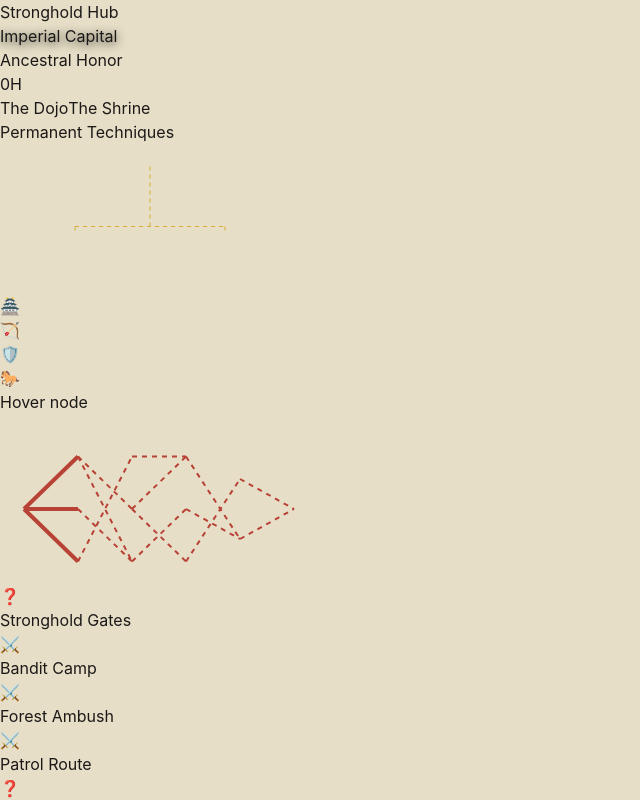
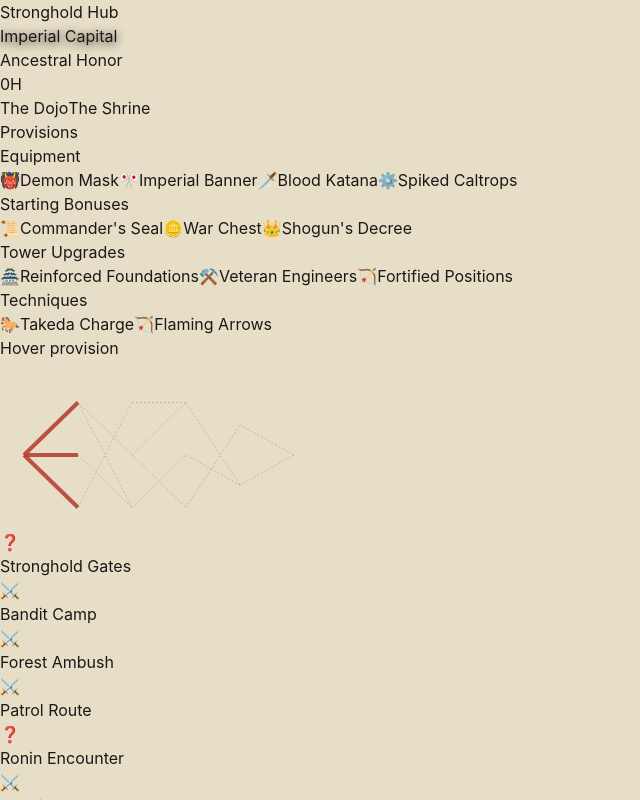
Before and after one commit to SuhasDhanrale/Onigiri, a React (Vite) app: page / in a window 1280 px wide. Shown: the whole page, without its empty margins (0-640 px from the left). Built offline with nearby package versions, Linux system fonts and the light colour scheme.

Commit message:
Step 8: Tooltip Upgrade + Visual Polish

```diff
--- a/src/ui/screens/HubTestScreen.jsx
+++ b/src/ui/screens/HubTestScreen.jsx
@@ -4,6 +4,7 @@ import { getEvent, applyEventChoice } from '../../systems/EventSystem.js';
 import { generateShopInventory, purchaseItem } from '../../systems/ShopSystem.js';
 import { getRestOptions, getRestBlessingChoices, applyRestChoice } from '../../systems/RestSystem.js';
 import { PROVISIONS, PERMANENT_TECHS, HEIRLOOMS } from '../../config/provisions.js';
+import { COMBAT_VARIANTS, ELITE_VARIANTS } from '../../config/nodes.js';
 import { EventModal } from './EventModal.jsx';
 import { ShopModal }  from './ShopModal.jsx';
 import { RestModal }  from './RestModal.jsx';
@@ -181,6 +182,29 @@ export function HubTestScreen({
         node.next.forEach(targetId => {
           const target = mapNodes.find(n => n.id === targetId);
           if (target) {
+            let stroke = '#8b8574';
+            let strokeWidth = '1';
+            let strokeDasharray = '2 2';
+            let opacity = '0.4';
+
+            if (node.status === 'completed') {
+              stroke = '#d4af37';      // gold
+              strokeWidth = '4';
+              strokeDasharray = 'none';
+              opacity = '0.9';
+            } else if (node.status === 'available') {
+              stroke = '#b84235';      // vermilion (active from-node)
+              strokeWidth = '4';
+              strokeDasharray = 'none';
+              opacity = '0.9';
+            } else if (target.status === 'available') {
+              stroke = '#8b8574';      // muted, dashed
+              strokeWidth = '2';
+              strokeDasharray = '5 5';
+              opacity = '0.6';
+            }
+            // locked: stays as default
+
             lines.push(
               <line
                 key={`${node.id}-${target.id}`}
@@ -188,10 +212,10 @@ export function HubTestScreen({
                 y1={`${node.y}%`}
                 x2={`${target.x}%`}
                 y2={`${target.y}%`}
-                stroke="#b84235"
-                strokeWidth={node.status === 'completed' || node.status === 'available' ? '4' : '2'}
-                strokeDasharray={node.status === 'completed' || node.status === 'available' ? 'none' : '5 5'}
-                className={node.status === 'completed' || node.status === 'available' ? 'opacity-90' : 'opacity-40'}
+                stroke={stroke}
+                strokeWidth={strokeWidth}
+                strokeDasharray={strokeDasharray}
+                opacity={opacity}
               />
             );
           }
@@ -271,66 +295,151 @@ export function HubTestScreen({
           <div className="flex-1 overflow-y-auto custom-scrollbar p-6 relative flex flex-col">
 
             {activeSidebarTab === 'DOJO' && (
-              <div className="flex-1 flex flex-col animate-[fade-in_0.3s_ease-out]">
-                <div className="mb-6 text-center shrink-0">
-                  <p className="text-[9px] font-bold text-[#b84235] tracking-[0.3em] mt-2 uppercase">Permanent Techniques</p>
+              <div className="flex-1 flex flex-col animate-[fade-in_0.3s_ease-out] overflow-hidden">
+                <div className="mb-4 text-center shrink-0">
+                  <p className="text-[9px] font-bold text-[#d4af37] tracking-[0.3em] mt-2 uppercase">Provisions</p>
                   <div className="w-12 h-[1px] bg-gradient-to-r from-transparent via-[#d4af37]/50 to-transparent mx-auto mt-4" />
                 </div>
 
-                <div className="flex-1 relative flex flex-col items-center justify-start pt-4 mt-2">
-                  <div className="absolute inset-0 bg-[#0a0908]/50 border border-[#d4af37]/5 rounded-sm" style={{ backgroundImage: 'linear-gradient(rgba(212,175,55,0.03) 1px, transparent 1px), linear-gradient(90deg, rgba(212,175,55,0.03) 1px, transparent 1px)', backgroundSize: '20px 20px' }} />
-
-                  <svg className="absolute inset-0 w-full h-full pointer-events-none opacity-40">
-                    <line x1="50%" y1="15%" x2="50%" y2="55%" stroke="#d4af37" strokeWidth="1" strokeDasharray="4 4" />
-                    <line x1="25%" y1="55%" x2="75%" y2="55%" stroke="#d4af37" strokeWidth="1" strokeDasharray="4 4" />
-                    <line x1="25%" y1="55%" x2="25%" y2="60%" stroke="#d4af37" strokeWidth="1" strokeDasharray="4 4" />
-                    <line x1="75%" y1="55%" x2="75%" y2="60%" stroke="#d4af37" strokeWidth="1" strokeDasharray="4 4" />
-                  </svg>
-
-                  <div className="relative z-10 w-16 h-16 rounded-full bg-gradient-to-b from-[#b84235] to-[#4a1005] border-2 border-[#d4af37] flex items-center justify-center mb-[20%] shadow-[0_0_20px_rgba(184,66,53,0.5)]">
-                    <span className="text-2xl drop-shadow-lg">🏯</span>
-                  </div>
-
-                  <div className="flex w-full justify-between px-8 relative z-10 border border-transparent">
-                    <div
-                      className="w-14 h-14 rounded-full bg-[#141211] border border-[#d4af37]/40 flex items-center justify-center cursor-pointer hover:border-[#d4af37] hover:bg-[#d4af37]/10 hover:shadow-[0_0_15px_rgba(212,175,55,0.3)] transition-all"
-                      onMouseEnter={() => setHoveredTech('FLAMING_ARROWS')}
+                <div className="flex-1 overflow-y-auto custom-scrollbar pr-1">
+                  {/* Items Section */}
+                  <div className="mb-5">
+                    <p className="text-[8px] font-bold text-[#b84235] tracking-[0.2em] uppercase mb-2 px-1">Equipment</p>
+                    <div className="grid grid-cols-3 gap-2">
+                      {Object.entries(PROVISIONS)
+                        .filter(([, p]) => p.type === 'item')
+                        .map(([key, prov]) => {
+                          const isUnlocked = meta?.unlockedProvisions?.includes(key) ?? false;
+                          const isEquipped = meta?.equippedItem === key;
+                          return (
+                            <button
+                              key={key}
+                              className={`aspect-square flex flex-col items-center justify-center relative p-2 transition-all duration-200
+                                ${isEquipped
+                                  ? 'border border-[#d4af37] bg-[#d4af37]/10 shadow-[0_0_10px_rgba(212,175,55,0.2)]'
+                                  : isUnlocked
+                                    ? 'border border-[#8b8574]/30 bg-[#1a1816]/50 hover:border-[#d4af37]/50 cursor-pointer'
+                                    : 'border border-[#8b8574]/10 bg-[#0a0908]/30 opacity-50'
+                                }`}
+                              onMouseEnter={() => setHoveredTech(key)}
                               onMouseLeave={() => setHoveredTech(null)}
                             >
-                      <span className="text-xl grayscale">🏹</span>
-                    </div>
-                    <div
-                      className="w-14 h-14 rounded-full bg-gradient-to-b from-[#2b3d60] to-[#0f1b33] border border-[#d4af37] flex items-center justify-center cursor-pointer hover:shadow-[0_0_20px_rgba(43,61,96,0.8)] hover:scale-105 transition-all"
-                      onMouseEnter={() => setHoveredTech('SPIKED_CALTROPS')}
-                      onMouseLeave={() => setHoveredTech(null)}
-                    >
-                      <span className="text-xl">🛡️</span>
-                    </div>
-                    <div
-                      className="w-14 h-14 rounded-full bg-[#141211] border border-[#d4af37]/40 flex items-center justify-center cursor-pointer hover:border-[#d4af37] hover:bg-[#d4af37]/10 hover:shadow-[0_0_15px_rgba(212,175,55,0.3)] transition-all"
-                      onMouseEnter={() => setHoveredTech('TAKEDA_CHARGE')}
-                      onMouseLeave={() => setHoveredTech(null)}
-                    >
-                      <span className="text-xl grayscale">🐎</span>
+                              {isEquipped && <div className="absolute inset-0 bg-[#d4af37]/5 blur-md pointer-events-none" />}
+                              <span className={`text-xl mb-1 ${isUnlocked ? '' : 'grayscale opacity-40'}`}>{prov.icon}</span>
+                              <span className="text-[7px] font-bold uppercase text-center tracking-[0.05em] text-[#dfd4ba]/70 leading-tight">{prov.name}</span>
+                            </button>
+                          );
+                        })}
                     </div>
                   </div>
 
-                  <div className="absolute bottom-0 left-0 w-full p-5 bg-gradient-to-t from-[#0a0908] to-transparent border-t border-[#d4af37]/10 flex flex-col justify-end min-h-[140px]">
-                    {hoveredTech ? (
+                  {/* Starting Bonuses Section */}
+                  <div className="mb-5">
+                    <p className="text-[8px] font-bold text-[#4a5d23] tracking-[0.2em] uppercase mb-2 px-1">Starting Bonuses</p>
+                    <div className="grid grid-cols-3 gap-2">
+                      {Object.entries(PROVISIONS)
+                        .filter(([, p]) => p.type === 'starting_bonus')
+                        .map(([key, prov]) => {
+                          const isUnlocked = meta?.unlockedProvisions?.includes(key) ?? false;
+                          return (
+                            <button
+                              key={key}
+                              className={`aspect-square flex flex-col items-center justify-center relative p-2 transition-all duration-200
+                                ${isUnlocked
+                                  ? 'border border-[#4a5d23]/50 bg-[#1a2816]/50 hover:border-[#4a5d23]'
+                                  : 'border border-[#8b8574]/10 bg-[#0a0908]/30 opacity-50 cursor-pointer'
+                                }`}
+                              onMouseEnter={() => setHoveredTech(key)}
+                              onMouseLeave={() => setHoveredTech(null)}
+                            >
+                              <span className={`text-xl mb-1 ${isUnlocked ? '' : 'grayscale opacity-40'}`}>{prov.icon}</span>
+                              <span className="text-[7px] font-bold uppercase text-center tracking-[0.05em] text-[#dfd4ba]/70 leading-tight">{prov.name}</span>
+                            </button>
+                          );
+                        })}
+                    </div>
+                  </div>
+
+                  {/* Tower Upgrades Section */}
+                  <div className="mb-5">
+                    <p className="text-[8px] font-bold text-[#2b3d60] tracking-[0.2em] uppercase mb-2 px-1">Tower Upgrades</p>
+                    <div className="grid grid-cols-3 gap-2">
+                      {Object.entries(PROVISIONS)
+                        .filter(([, p]) => p.type === 'tower_upgrade')
+                        .map(([key, prov]) => {
+                          const isUnlocked = meta?.unlockedProvisions?.includes(key) ?? false;
+                          return (
+                            <button
+                              key={key}
+                              className={`aspect-square flex flex-col items-center justify-center relative p-2 transition-all duration-200
+                                ${isUnlocked
+                                  ? 'border border-[#2b3d60]/50 bg-[#1a2233]/50 hover:border-[#2b3d60]'
+                                  : 'border border-[#8b8574]/10 bg-[#0a0908]/30 opacity-50 cursor-pointer'
+                                }`}
+                              onMouseEnter={() => setHoveredTech(key)}
+                              onMouseLeave={() => setHoveredTech(null)}
+                            >
+                              <span className={`text-xl mb-1 ${isUnlocked ? '' : 'grayscale opacity-40'}`}>{prov.icon}</span>
+                              <span className="text-[7px] font-bold uppercase text-center tracking-[0.05em] text-[#dfd4ba]/70 leading-tight">{prov.name}</span>
+                            </button>
+                          );
+                        })}
+                    </div>
+                  </div>
+
+                  {/* Techniques Section */}
+                  <div className="mb-4">
+                    <p className="text-[8px] font-bold text-[#8b1420] tracking-[0.2em] uppercase mb-2 px-1">Techniques</p>
+                    <div className="grid grid-cols-3 gap-2">
+                      {Object.entries(PROVISIONS)
+                        .filter(([, p]) => p.type === 'technique')
+                        .map(([key, prov]) => {
+                          const isUnlocked = meta?.unlockedProvisions?.includes(key) ?? false;
+                          return (
+                            <button
+                              key={key}
+                              className={`aspect-square flex flex-col items-center justify-center relative p-2 transition-all duration-200
+                                ${isUnlocked
+                                  ? 'border border-[#8b1420]/50 bg-[#281616]/50 hover:border-[#8b1420]'
+                                  : 'border border-[#8b8574]/10 bg-[#0a0908]/30 opacity-50 cursor-pointer'
+                                }`}
+                              onMouseEnter={() => setHoveredTech(key)}
+                              onMouseLeave={() => setHoveredTech(null)}
+                            >
+                              <span className={`text-xl mb-1 ${isUnlocked ? '' : 'grayscale opacity-40'}`}>{prov.icon}</span>
+                              <span className="text-[7px] font-bold uppercase text-center tracking-[0.05em] text-[#dfd4ba]/70 leading-tight">{prov.name}</span>
+                            </button>
+                          );
+                        })}
+                    </div>
+                  </div>
+                </div>
+
+                {/* Detail Panel */}
+                <div className="shrink-0 border-t border-[#d4af37]/10 bg-gradient-to-t from-[#0a0908] to-transparent p-4">
+                  {hoveredTech && PROVISIONS[hoveredTech] ? (
                     <div className="animate-[fade-in_0.2s_ease-out]">
                       <div className="flex justify-between items-center mb-2">
-                          <h4 className="font-black tracking-[0.1em] uppercase text-xs text-[#d4af37]">{techs[hoveredTech]?.name}</h4>
-                          <span className="text-[#8b8574] text-[8px] uppercase font-bold px-2 py-0.5 border border-[#8b8574]/30">{techs[hoveredTech]?.unlocked ? 'UNLOCKED' : `${techs[hoveredTech]?.cost} H`}</span>
+                        <h4 className="font-black tracking-[0.1em] uppercase text-xs text-[#d4af37] flex items-center gap-2">
+                          <span>{PROVISIONS[hoveredTech].icon}</span>
+                          {PROVISIONS[hoveredTech].name}
+                        </h4>
+                        <span className={`text-[8px] uppercase font-bold px-2 py-0.5 border ${
+                          meta?.unlockedProvisions?.includes(hoveredTech)
+                            ? 'border-[#d4af37]/30 text-[#d4af37]'
+                            : 'border-[#8b8574]/30 text-[#8b8574]'
+                        }`}>
+                          {meta?.unlockedProvisions?.includes(hoveredTech) ? 'UNLOCKED' : `${PROVISIONS[hoveredTech].cost} H`}
+                        </span>
                       </div>
-                        <p className="text-xs font-sans leading-relaxed text-[#dfd4ba]/70">{techs[hoveredTech]?.desc}</p>
+                      <p className="text-xs font-sans leading-relaxed text-[#dfd4ba]/70">{PROVISIONS[hoveredTech].desc}</p>
                     </div>
                   ) : (
-                      <div className="flex flex-col items-center justify-center opacity-30 my-4">
+                    <div className="flex flex-col items-center justify-center opacity-30 my-2">
                       <div className="w-1 h-1 rounded-full bg-[#d4af37] mb-2 animate-ping" />
-                        <p className="text-[9px] font-bold uppercase tracking-[0.3em]">Hover node</p>
+                      <p className="text-[9px] font-bold uppercase tracking-[0.3em]">Hover provision</p>
                     </div>
                   )}
-                  </div>
                 </div>
               </div>
             )}
@@ -426,6 +535,29 @@ export function HubTestScreen({
                 const isCompleted = node.status === 'completed';
                 const isSelected  = selectedNode?.id === node.id;
 
+                const nodeTypeSizes = {
+                  combat: 'w-16 h-16',
+                  elite:  'w-20 h-20',
+                  event:  'w-16 h-16',
+                  shop:   'w-16 h-16',
+                  rest:   'w-14 h-14',
+                  boss:   'w-24 h-24',
+                };
+                const nodeTypeBorderColors = {
+                  combat: '#b84235',
+                  elite:  '#8b1420',
+                  event:  '#d4af37',
+                  shop:   '#4a5d23',
+                  rest:   '#2b3d60',
+                  boss:   '#dfd4ba',
+                };
+                const size = nodeTypeSizes[node.type] || 'w-16 h-16';
+                const borderColor = nodeTypeBorderColors[node.type] || '#8b8574';
+
+                const availableScale = isAvailable ? 'scale-110' : '';
+                const selectedScale = isSelected ? 'scale-120' : '';
+                const bossScale = isBoss ? 'scale-125' : '';
+
                 return (
                   <div
                     key={node.id}
@@ -435,17 +567,16 @@ export function HubTestScreen({
                     onMouseLeave={() => setHoveredMapNode(null)}
                     onClick={() => handleNodeClick(node)}
                   >
-                    <div className={`w-20 h-20 rounded-full border-2 flex items-center justify-center transition-all duration-300 relative
-                      ${isSelected   ? 'bg-[#1a0f0e] border-[#d4af37] shadow-[0_0_45px_rgba(212,175,55,0.9)] scale-120' :
-                        isAvailable  ? 'bg-[#1a0f0e] border-[#b84235] shadow-[0_0_35px_rgba(184,66,53,0.9)] scale-110' :
-                        isBoss       ? 'bg-[#0a0908] border-[#dfd4ba] shadow-[0_0_60px_rgba(184,66,53,0.6)] scale-125' :
+                    <div className={`${size} rounded-full border-2 flex items-center justify-center transition-all duration-300 relative
+                      ${isSelected   ? `bg-[#1a0f0e] border-[#d4af37] shadow-[0_0_45px_rgba(212,175,55,0.9)] ${selectedScale}` :
+                        isAvailable  ? `bg-[#1a0f0e] border-[${borderColor}] shadow-[0_0_20px_rgba(255,255,255,0.15)] ${availableScale}` :
+                        isBoss       ? `bg-[#0a0908] border-[#dfd4ba] shadow-[0_0_60px_rgba(184,66,53,0.6)] ${bossScale}` :
                         isCompleted  ? 'bg-[#1a0f0e]/80 border-[#d4af37]/80' :
-                        node.type === 'elite' ? 'bg-[#1a0f0e] border-[#8b8574] shadow-[0_0_20px_rgba(139,133,116,0.4)]' :
-                        'bg-[#0a0908] border-[#8b8574]/40 hover:border-[#8b8574]'
+                        `bg-[#0a0908] border-[${borderColor}]/40 hover:border-[${borderColor}]`
                       }`}
                     >
                       {(isAvailable || isSelected) && (
-                        <div className="absolute inset-[-8px] rounded-full border border-[#b84235]/50 animate-ping opacity-50 pointer-events-none" />
+                        <div className="absolute inset-[-8px] rounded-full border border-white/20 animate-ping opacity-50 pointer-events-none" />
                       )}
                       <span className="text-4xl drop-shadow-md pointer-events-none">
                         {isCompleted ? '✅' : getNodeIcon(node.type)}
@@ -453,7 +584,7 @@ export function HubTestScreen({
                     </div>
 
                     {isBoss || isAvailable || isSelected ? (
-                      <div className="absolute top-[110%] mt-2 bg-[#0a0908]/90 border border-[#b84235]/50 px-3 py-1 text-[10px] font-black uppercase tracking-widest text-[#dfd4ba] whitespace-nowrap shadow-xl pointer-events-none">
+                      <div className="absolute top-[110%] mt-2 bg-[#0a0908]/90 border border-[#d4af37]/50 px-3 py-1 text-[10px] font-black uppercase tracking-widest text-[#dfd4ba] whitespace-nowrap shadow-xl pointer-events-none">
                         {node.name}
                       </div>
                     ) : (
@@ -482,7 +613,7 @@ export function HubTestScreen({
                   <h3 className="text-3xl font-black text-white tracking-widest uppercase mb-1">{hoveredMapNode.name}</h3>
                   <span className={`self-start border px-2 py-0.5 uppercase tracking-widest font-bold text-[9px]
                     ${hoveredMapNode.status === 'completed' ? 'bg-[#d4af37]/10 border-[#d4af37]/30 text-[#d4af37]' :
-                      hoveredMapNode.status === 'available' ? 'bg-[#b84235]/10 border-[#b84235]/30 text-[#b84235]' :
+                      hoveredMapNode.status === 'available' ? 'bg-[#2b5e2b]/20 border-[#4a5d23]/50 text-[#6a9e4a]' :
                       'bg-[#8b8574]/10 border-[#8b8574]/30 text-[#8b8574]'
                     }`}
                   >
@@ -495,20 +626,65 @@ export function HubTestScreen({
                     {hoveredMapNode.threat > 0 && (
                       <div className="flex items-center gap-3 text-xs font-bold text-[#8b8574] uppercase tracking-[0.2em]">
                         <span>Threat Level</span>
-                        <span className="text-[#b84235] text-sm">{'💀'.repeat(Math.min(hoveredMapNode.threat, 6))}</span>
+                        <span className={`text-sm ${
+                          hoveredMapNode.threat <= 2 ? 'text-[#dfd4ba]/60' :
+                          hoveredMapNode.threat >= 6 ? 'text-[#d4af37]' :
+                          'text-[#b84235]'
+                        }`}>
+                          {'💀'.repeat(Math.min(hoveredMapNode.threat, 6))}
+                        </span>
                       </div>
                     )}
                     {(hoveredMapNode.type === 'combat' || hoveredMapNode.type === 'elite' || hoveredMapNode.type === 'boss') && (
                       <div className="flex items-center gap-3 text-xs font-bold text-[#8b8574] uppercase tracking-[0.2em]">
                         <span>Enemy Waves</span>
-                        <span className="text-white text-[10px]">{hoveredMapNode.waves ?? 'UNKNOWN'}</span>
+                        <span className="text-white text-[10px]">
+                          {(() => {
+                            if (hoveredMapNode.type === 'elite') {
+                              return ELITE_VARIANTS[hoveredMapNode.variant]?.waves ?? hoveredMapNode.waves ?? '?';
+                            }
+                            return COMBAT_VARIANTS[hoveredMapNode.variant]?.waves ?? hoveredMapNode.waves ?? '?';
+                          })()}
+                        </span>
                       </div>
                     )}
                   </div>
 
-                  <div className="flex flex-col items-center justify-center p-4 bg-[#0a0908] border border-[#d4af37]/20 min-w-[150px]">
-                    <span className="text-[9px] font-bold uppercase tracking-[0.3em] text-[#8b8574] mb-1">Potential Reward</span>
-                    <span className="text-[#dfd4ba] text-xs font-black tracking-widest uppercase text-center">{hoveredMapNode.reward}</span>
+                  <div className="flex flex-col items-center justify-center p-4 bg-[#0a0908] border border-[#d4af37]/20 min-w-[180px]">
+                    <span className="text-[9px] font-bold uppercase tracking-[0.3em] text-[#8b8574] mb-2">Potential Reward</span>
+                    {hoveredMapNode.type === 'combat' && COMBAT_VARIANTS[hoveredMapNode.variant] && (
+                      <div className="flex flex-col items-center gap-1">
+                        <span className="text-[#d4af37] text-[10px] font-black tracking-widest uppercase">
+                          {COMBAT_VARIANTS[hoveredMapNode.variant].command[0]}-{COMBAT_VARIANTS[hoveredMapNode.variant].command[1]} Command
+                        </span>
+                        <span className="text-[#dfd4ba]/60 text-[9px] uppercase tracking-wider">
+                          +{COMBAT_VARIANTS[hoveredMapNode.variant].honor[0]}-{COMBAT_VARIANTS[hoveredMapNode.variant].honor[1]} Honor
+                        </span>
+                      </div>
+                    )}
+                    {hoveredMapNode.type === 'elite' && ELITE_VARIANTS[hoveredMapNode.variant] && (
+                      <div className="flex flex-col items-center gap-1">
+                        <span className="text-[#d4af37] text-[10px] font-black tracking-widest uppercase">
+                          {ELITE_VARIANTS[hoveredMapNode.variant].guarantee?.honor ?? '??'} Honor
+                        </span>
+                        <span className="text-[#dfd4ba]/60 text-[9px] uppercase tracking-wider">Elite Bounty</span>
+                      </div>
+                    )}
+                    {hoveredMapNode.type === 'boss' && (
+                      <div className="flex flex-col items-center gap-1">
+                        <span className="text-[#d4af37] text-[10px] font-black tracking-widest uppercase">Major Honor</span>
+                        <span className="text-[#dfd4ba]/60 text-[9px] uppercase tracking-wider">Domain Conquest</span>
+                      </div>
+                    )}
+                    {hoveredMapNode.type === 'event' && (
+                      <span className="text-[#dfd4ba] text-[10px] font-black tracking-widest uppercase">Variable</span>
+                    )}
+                    {hoveredMapNode.type === 'shop' && (
+                      <span className="text-[#dfd4ba] text-[10px] font-black tracking-widest uppercase">Goods & Services</span>
+                    )}
+                    {hoveredMapNode.type === 'rest' && (
+                      <span className="text-[#dfd4ba] text-[10px] font-black tracking-widest uppercase">Restore & Prepare</span>
+                    )}
                   </div>
                 </div>
               </div>
```
Lines whose indentation alone changed are shown as unchanged.
